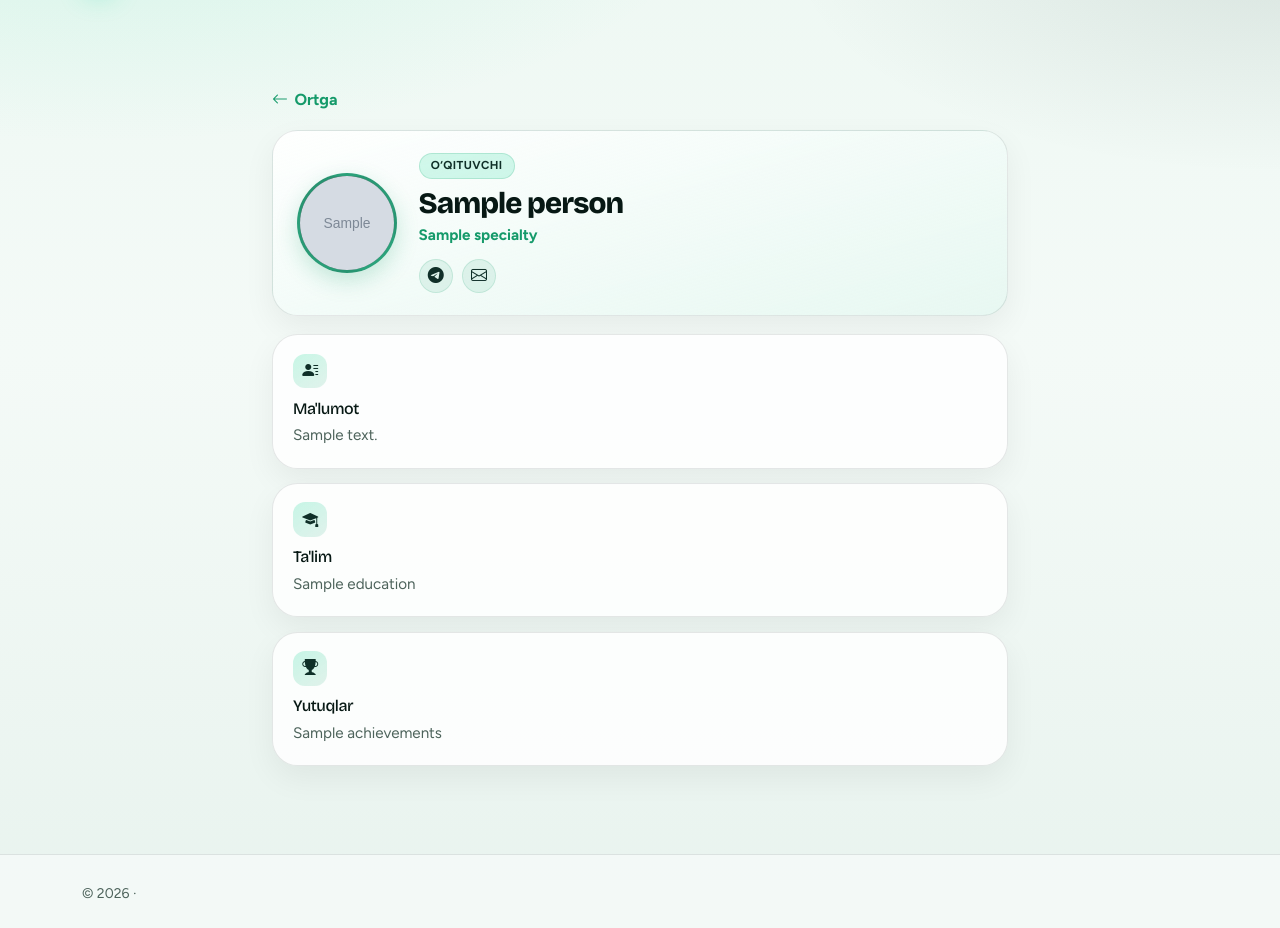
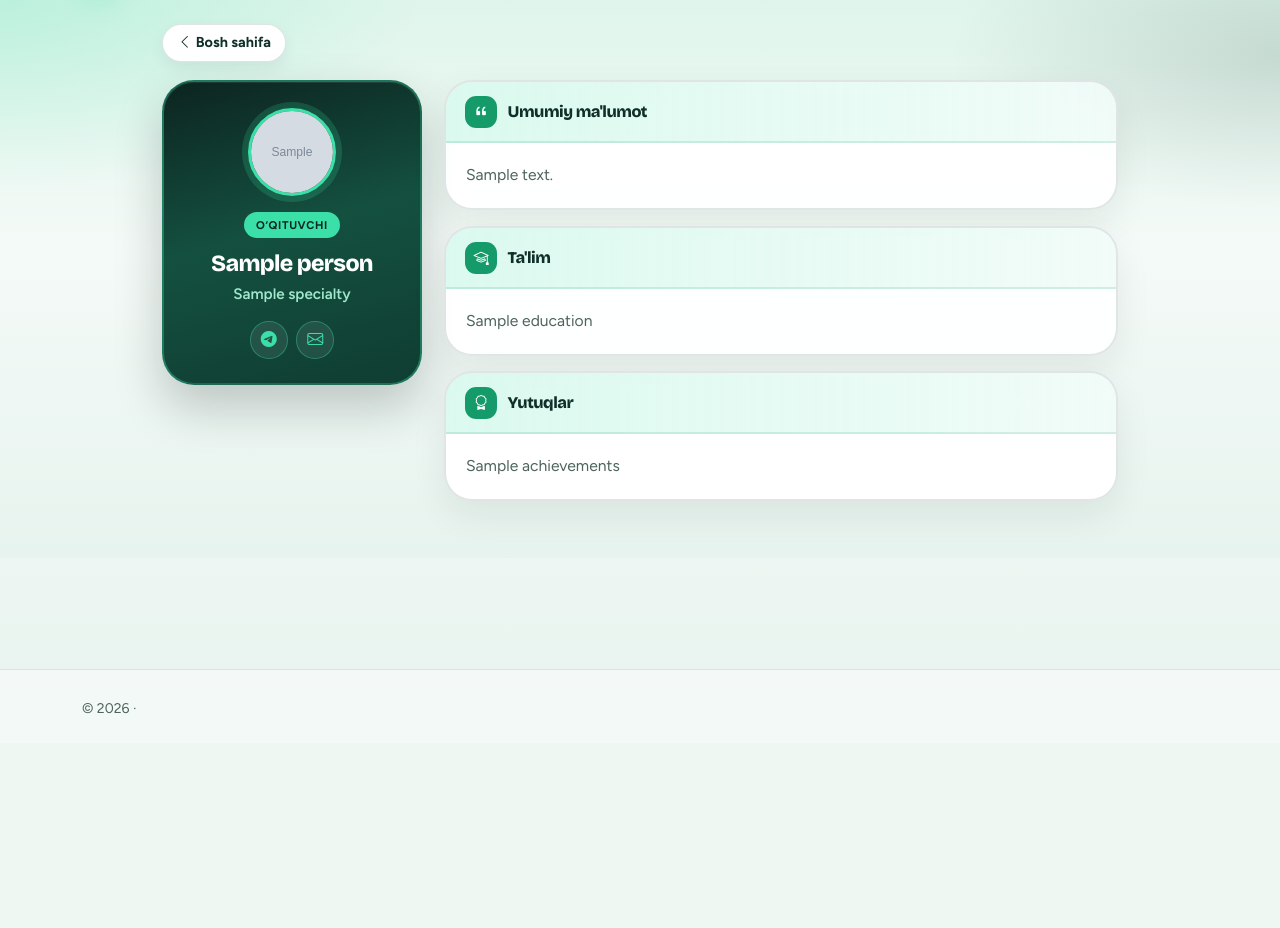
Before and after one commit to game227/xyz, a Django app: template templates/core/person_detail.html in a window 1280 px wide. Shown: the part 57-985 px from the top of the page. After the commit the page ends 771 px from the top, so only its background shows below. Run offline with Django 5.2, Linux system fonts and the light colour scheme; the template is opened without the code that fills it: most values are stand-ins (such as "Sample title", 1, 10 or a date in 2020); grey boxes marked "Sample" are stand-in pictures.

Commit message:
Rebuild person detail page with a distinct framed layout.
Use a dedicated stylesheet and a dark side profile with small round photo plus bordered info panels so the redesign is unmistakable.

Co-authored-by: Cursor <cursoragent@cursor.com>

```diff
--- /dev/null
+++ b/static/css/person_detail.css
@@ -0,0 +1,234 @@
+/* Person detail — full redesign (cache-bust via ?v=) */
+
+.pd {
+    position: relative;
+    padding: 1.5rem 0 3.5rem;
+    overflow: hidden;
+}
+
+.pd__bg {
+    position: absolute;
+    inset: 0;
+    pointer-events: none;
+    background:
+        radial-gradient(700px 320px at 0% 0%, rgba(59, 224, 168, 0.22), transparent 60%),
+        radial-gradient(600px 280px at 100% 10%, rgba(15, 47, 40, 0.14), transparent 55%),
+        linear-gradient(180deg, #dff5eb 0%, #f4faf7 45%, #e7f3ee 100%);
+    z-index: 0;
+}
+
+.pd__shell {
+    position: relative;
+    z-index: 1;
+    max-width: 980px;
+}
+
+.pd__back {
+    display: inline-flex;
+    align-items: center;
+    gap: 0.25rem;
+    margin-bottom: 1.15rem;
+    padding: 0.45rem 0.9rem;
+    border-radius: 999px;
+    background: #fff;
+    border: 1.5px solid rgba(15, 47, 40, 0.12);
+    color: #0f2f28;
+    font-weight: 700;
+    font-size: 0.9rem;
+    text-decoration: none;
+    box-shadow: 0 6px 16px rgba(7, 24, 20, 0.06);
+    transition: transform 0.2s ease, box-shadow 0.2s ease;
+}
+
+.pd__back:hover {
+    transform: translateX(-3px);
+    color: #159a6a;
+    box-shadow: 0 10px 22px rgba(7, 24, 20, 0.1);
+}
+
+.pd__layout {
+    display: grid;
+    gap: 1.15rem;
+}
+
+@media (min-width: 860px) {
+    .pd__layout {
+        grid-template-columns: 260px 1fr;
+        align-items: start;
+        gap: 1.4rem;
+    }
+}
+
+/* ——— Left profile panel ——— */
+.pd__aside {
+    text-align: center;
+    padding: 1.6rem 1.25rem 1.5rem;
+    border-radius: 2rem;
+    background: linear-gradient(165deg, #0c241f 0%, #14503f 48%, #0f3d32 100%);
+    color: #f2fff9;
+    border: 2px solid rgba(59, 224, 168, 0.35);
+    box-shadow:
+        0 22px 48px rgba(7, 24, 20, 0.22),
+        inset 0 1px 0 rgba(255, 255, 255, 0.08);
+    animation: pdIn 0.5s ease both;
+}
+
+.pd__photo {
+    width: 88px;
+    height: 88px;
+    margin: 0 auto 1rem;
+    border-radius: 50%;
+    overflow: hidden;
+    display: grid;
+    place-items: center;
+    background: linear-gradient(145deg, #1a5c48, #0f2f28);
+    border: 3px solid #3be0a8;
+    box-shadow: 0 0 0 6px rgba(59, 224, 168, 0.18);
+}
+
+.pd__photo img {
+    width: 100%;
+    height: 100%;
+    object-fit: cover;
+}
+
+.pd__photo span {
+    font-family: 'Bricolage Grotesque', sans-serif;
+    font-size: 2rem;
+    font-weight: 800;
+    color: #3be0a8;
+}
+
+.pd__chip {
+    display: inline-flex;
+    padding: 0.28rem 0.75rem;
+    border-radius: 999px;
+    font-size: 0.7rem;
+    font-weight: 800;
+    letter-spacing: 0.06em;
+    text-transform: uppercase;
+    color: #0c241f;
+    background: #3be0a8;
+}
+
+.pd__name {
+    font-family: 'Bricolage Grotesque', sans-serif;
+    font-size: 1.45rem;
+    font-weight: 800;
+    letter-spacing: -0.03em;
+    margin: 0.75rem 0 0.3rem;
+    line-height: 1.2;
+    color: #fff;
+}
+
+.pd__role {
+    margin: 0 0 1rem;
+    color: #9fe8cb;
+    font-weight: 600;
+    font-size: 0.95rem;
+}
+
+.pd__social {
+    display: flex;
+    justify-content: center;
+    gap: 0.55rem;
+}
+
+.pd__social a {
+    width: 2.35rem;
+    height: 2.35rem;
+    display: grid;
+    place-items: center;
+    border-radius: 50%;
+    background: rgba(255, 255, 255, 0.08);
+    border: 1.5px solid rgba(59, 224, 168, 0.35);
+    color: #3be0a8;
+    text-decoration: none;
+    transition: transform 0.2s ease, background 0.2s ease;
+}
+
+.pd__social a:hover {
+    background: rgba(59, 224, 168, 0.2);
+    transform: translateY(-3px);
+    color: #fff;
+}
+
+/* ——— Framed info blocks ——— */
+.pd__main {
+    display: grid;
+    gap: 0.95rem;
+}
+
+.pd__frame {
+    border-radius: 1.75rem;
+    background: rgba(255, 255, 255, 0.92);
+    border: 2px solid rgba(15, 47, 40, 0.12);
+    box-shadow: 0 14px 36px rgba(7, 24, 20, 0.07);
+    overflow: hidden;
+    animation: pdIn 0.55s ease both;
+}
+
+.pd__frame:nth-child(1) { animation-delay: 0.08s; }
+.pd__frame:nth-child(2) { animation-delay: 0.16s; }
+.pd__frame:nth-child(3) { animation-delay: 0.24s; }
+
+.pd__frame-head {
+    display: flex;
+    align-items: center;
+    gap: 0.65rem;
+    padding: 0.85rem 1.2rem;
+    background: linear-gradient(90deg, rgba(59, 224, 168, 0.18), rgba(217, 246, 236, 0.35));
+    border-bottom: 2px solid rgba(21, 154, 106, 0.15);
+}
+
+.pd__frame-head i {
+    width: 2rem;
+    height: 2rem;
+    display: grid;
+    place-items: center;
+    border-radius: 0.7rem;
+    background: #159a6a;
+    color: #fff;
+    font-size: 0.95rem;
+}
+
+.pd__frame-head h2 {
+    margin: 0;
+    font-size: 1.02rem;
+    font-weight: 800;
+    color: #0f2f28;
+}
+
+.pd__frame-body {
+    padding: 1.15rem 1.25rem 1.3rem;
+}
+
+.pd__frame-body p {
+    margin: 0;
+    color: #4d635b;
+    line-height: 1.65;
+    font-size: 0.98rem;
+}
+
+@keyframes pdIn {
+    from {
+        opacity: 0;
+        transform: translateY(14px) scale(0.98);
+    }
+    to {
+        opacity: 1;
+        transform: none;
+    }
+}
+
+@media (max-width: 859px) {
+    .pd__aside {
+        border-radius: 1.75rem;
+        padding-top: 1.35rem;
+    }
+
+    .pd__photo {
+        width: 76px;
+        height: 76px;
+    }
+}
--- a/templates/core/person_detail.html
+++ b/templates/core/person_detail.html
@@ -1,60 +1,59 @@
 {% extends "base.html" %}
+{% load static %}
 {% block title %}
 {% if person_kind == 'founder' %}{{ person.full_name }}{% else %}{{ person.get_full_name|default:person.username }}{% endif %} — {{ SITE_NAME }}
 {% endblock %}
+{% block extra_css %}
+<link href="{% static 'css/person_detail.css' %}?v=3" rel="stylesheet">
+{% endblock %}
 {% block content %}
-<section class="section person-detail">
-    <div class="container person-detail__wrap">
-        <a class="person-detail__back" href="{% url 'core:home' %}#{{ back_anchor }}">
-            <i class="bi bi-arrow-left"></i> Ortga
+<section class="pd">
+    <div class="pd__bg" aria-hidden="true"></div>
+    <div class="container pd__shell">
+        <a class="pd__back" href="{% url 'core:home' %}#{{ back_anchor }}">
+            <i class="bi bi-chevron-left"></i> Bosh sahifa
         </a>
 
-        <header class="person-detail__card person-detail__card--hero">
-            <div class="person-detail__media">
+        <div class="pd__layout">
+            <aside class="pd__aside">
+                <div class="pd__photo">
                     {% if person_kind == 'founder' %}
                         {% if person.photo %}
                             <img src="{{ person.photo.url }}" alt="{{ person.full_name }}">
                         {% else %}
-                        <span class="person-detail__initial" aria-hidden="true">{{ person.full_name|make_list|first }}</span>
+                            <span>{{ person.full_name|make_list|first }}</span>
                         {% endif %}
                     {% else %}
                         {% if person.avatar %}
                             <img src="{{ person.avatar.url }}" alt="{{ person.get_full_name }}">
                         {% else %}
-                        <span class="person-detail__initial person-detail__initial--moss" aria-hidden="true">
-                            {{ person.first_name|default:person.username|make_list|first }}
-                        </span>
+                            <span>{{ person.first_name|default:person.username|make_list|first }}</span>
                         {% endif %}
                     {% endif %}
                 </div>
-            <div class="person-detail__intro">
-                <span class="person-detail__badge">
+                <span class="pd__chip">
                     {% if person_kind == 'founder' %}Asoschi{% else %}O‘qituvchi{% endif %}
                 </span>
-                <h1 class="person-detail__name">
+                <h1 class="pd__name">
                     {% if person_kind == 'founder' %}
                         {{ person.full_name }}
                     {% else %}
                         {{ person.get_full_name|default:person.username }}
                     {% endif %}
                 </h1>
-                <p class="person-detail__role">
+                <p class="pd__role">
                     {% if person_kind == 'founder' %}
                         {{ person.role_title }}
                     {% else %}
                         {{ person.specialty|default:"Matematika o‘qituvchisi" }}
                     {% endif %}
                 </p>
-                <div class="person-detail__links">
+                <div class="pd__social">
                     {% if person.telegram %}
-                        <a href="https://t.me/{{ person.telegram|cut:'@' }}" target="_blank" rel="noopener" aria-label="Telegram">
-                            <i class="bi bi-telegram"></i>
-                        </a>
+                        <a href="https://t.me/{{ person.telegram|cut:'@' }}" target="_blank" rel="noopener" aria-label="Telegram"><i class="bi bi-telegram"></i></a>
                     {% endif %}
                     {% if person_kind == 'founder' and person.linkedin_url %}
-                        <a href="{{ person.linkedin_url }}" target="_blank" rel="noopener" aria-label="LinkedIn">
-                            <i class="bi bi-linkedin"></i>
-                        </a>
+                        <a href="{{ person.linkedin_url }}" target="_blank" rel="noopener" aria-label="LinkedIn"><i class="bi bi-linkedin"></i></a>
                     {% endif %}
                     {% if person.email %}
                         <a href="mailto:{{ person.email }}" aria-label="Email"><i class="bi bi-envelope"></i></a>
@@ -63,34 +62,46 @@
                         <a href="tel:{{ person.phone_number }}" aria-label="Telefon"><i class="bi bi-telephone"></i></a>
                     {% endif %}
                 </div>
+            </aside>
+
+            <div class="pd__main">
+                {% if person.full_bio or person.bio %}
+                <article class="pd__frame">
+                    <header class="pd__frame-head">
+                        <i class="bi bi-quote"></i>
+                        <h2>Umumiy ma'lumot</h2>
+                    </header>
+                    <div class="pd__frame-body">
+                        <p>{{ person.full_bio|default:person.bio|linebreaksbr }}</p>
                     </div>
-        </header>
-
-        <div class="person-detail__grid">
-            {% if person.full_bio or person.bio %}
-            <article class="person-detail__card person-detail__card--info">
-                <div class="person-detail__icon" aria-hidden="true"><i class="bi bi-person-lines-fill"></i></div>
-                <h2>Ma'lumot</h2>
-                <p>{{ person.full_bio|default:person.bio|linebreaksbr }}</p>
                 </article>
                 {% endif %}
 
                 {% if person.education %}
-            <article class="person-detail__card person-detail__card--info">
-                <div class="person-detail__icon" aria-hidden="true"><i class="bi bi-mortarboard-fill"></i></div>
+                <article class="pd__frame">
+                    <header class="pd__frame-head">
+                        <i class="bi bi-mortarboard"></i>
                         <h2>Ta'lim</h2>
+                    </header>
+                    <div class="pd__frame-body">
                         <p>{{ person.education }}</p>
+                    </div>
                 </article>
                 {% endif %}
 
                 {% if person.achievements %}
-            <article class="person-detail__card person-detail__card--info">
-                <div class="person-detail__icon" aria-hidden="true"><i class="bi bi-trophy-fill"></i></div>
+                <article class="pd__frame">
+                    <header class="pd__frame-head">
+                        <i class="bi bi-award"></i>
                         <h2>Yutuqlar</h2>
+                    </header>
+                    <div class="pd__frame-body">
                         <p>{{ person.achievements|linebreaksbr }}</p>
+                    </div>
                 </article>
                 {% endif %}
             </div>
         </div>
+    </div>
 </section>
 {% endblock %}
```
Also changed, not shown: PROGRESS.md (+4 -4 lines). Lines whose indentation alone changed are shown as unchanged.
